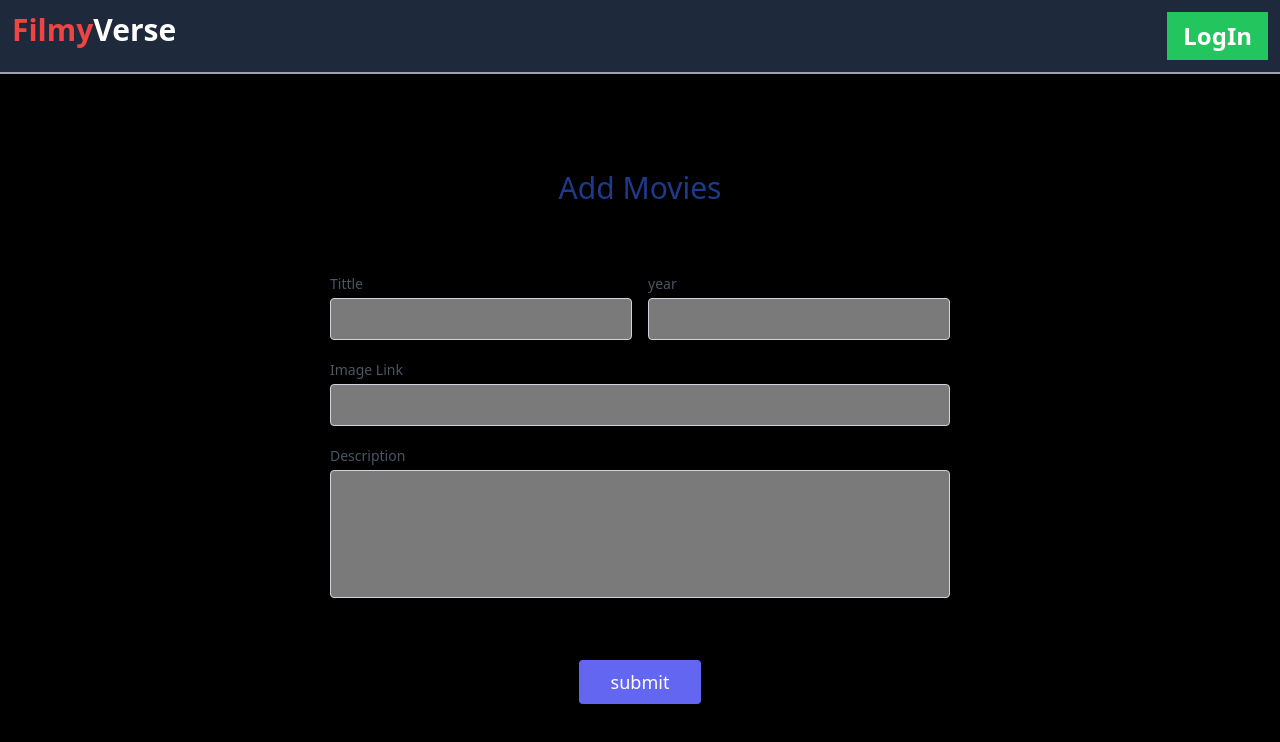
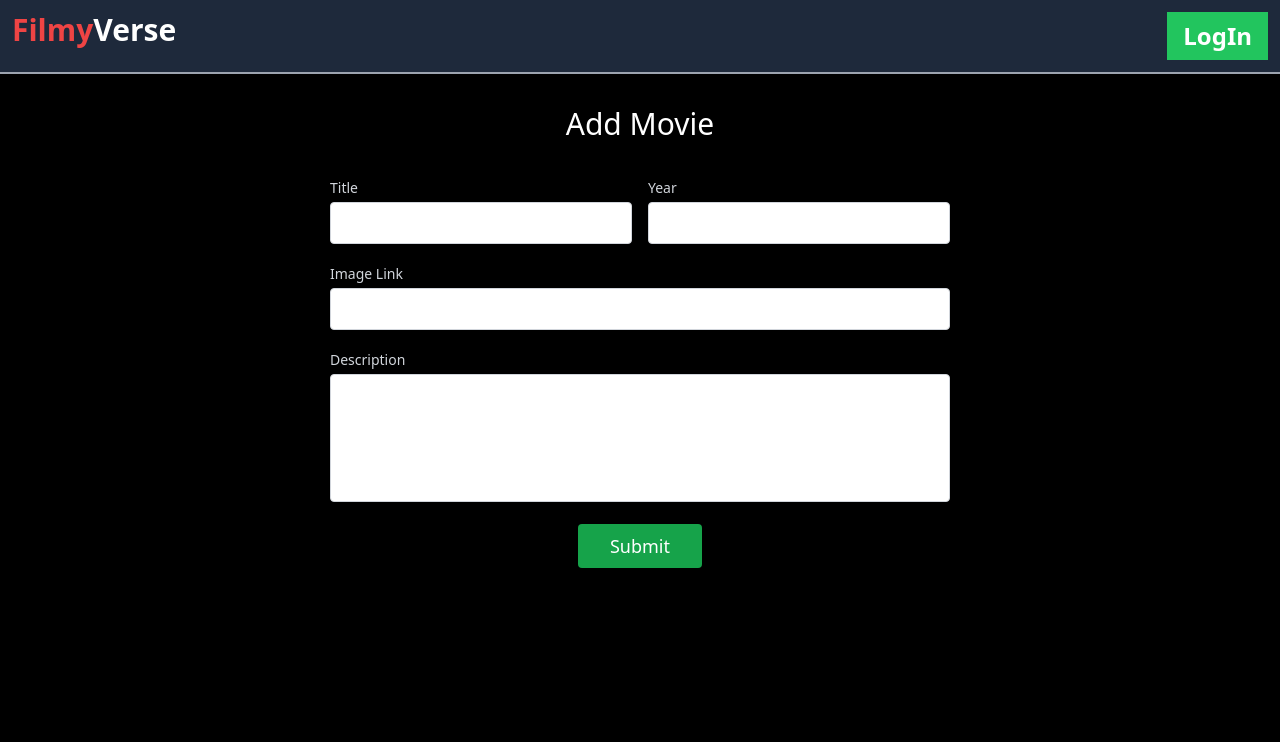
Before and after one commit to spirit-124/FilmyVerse, a React (Vite) app: page /addmovie in a window 1280 px wide. Shown: the top 742 px of the page. Built offline with nearby package versions, Linux system fonts and the light colour scheme.

Commit message:
[Completed] Project

```diff
--- a/src/components/AddMovie.jsx
+++ b/src/components/AddMovie.jsx
@@ -1,76 +1,87 @@
-// import { async } from "@firebase/util";
-import { useContext, useState } from "react";
+import React, { useContext, useState } from "react";
 import { TailSpin } from "react-loader-spinner";
-// import { moviesRef } from "../firebase/firebase";
-import swal from "sweetalert";
 import { addDoc } from "firebase/firestore";
 import { moviesRef } from "../firebase/firebase";
-import { async } from "@firebase/util";
+import swal from "sweetalert";
 import { Appstate } from "../App";
+import { useNavigate } from "react-router-dom";
+
 const AddMovie = () => {
   const useAppstate = useContext(Appstate);
+  const navigate = useNavigate();
   const [form, setForm] = useState({
     title: "",
     year: "",
     description: "",
+    image: "",
     rated: 0,
     rating: 0,
   });
+  const [loading, setLoading] = useState(false);
 
   const addMovie = async () => {
     setLoading(true);
     try {
+      if (useAppstate.login) {
         await addDoc(moviesRef, form);
         swal({
-        title: "Success!",
+          title: "Successfully Added",
           icon: "success",
-        button: false,
+          buttons: false,
           timer: 3000,
         });
-      setLoading(false);
-    } catch (error) {
-      console.log(error);
+        setForm({
+          title: "",
+          year: "",
+          description: "",
+          image: "",
+        });
+      } else {
+        navigate("/login");
+      }
+    } catch (err) {
+      swal({
+        title: err,
+        icon: "error",
+        buttons: false,
+        timer: 3000,
+      });
     }
     setLoading(false);
   };
 
-  const [loading, setLoading] = useState(false);
   return (
-    <section className="text-gray-600 body-font relative">
-      <div className="container px-5 py-24 mx-auto">
-        <div className="flex flex-col text-center w-full mb-12">
-          <h1 className="sm:text-3xl text-3xl font-medium title-font mb-4 text-blue-900">
-            Add Movies
+    <div>
+      <section class="text-gray-600 body-font relative">
+        <div class="container px-5 py-8 mx-auto">
+          <div class="flex flex-col text-center w-full mb-4">
+            <h1 class="sm:text-3xl text-xl font-medium title-font mb-4 text-white">
+              Add Movie
             </h1>
-          <p className="lg:w-2/3 mx-auto leading-relaxed text-base"></p>
           </div>
-        <div className="lg:w-1/2 md:w-2/3 mx-auto">
-          <div className="flex flex-wrap -m-2">
-            <div className="p-2 w-1/2">
-              <div className="relative">
-                <label
-                  htmlFor="name"
-                  className="leading-7 text-sm text-gray-600"
-                >
-                  Tittle
+          <div class="lg:w-1/2 md:w-2/3 mx-auto">
+            <div class="flex flex-wrap -m-2">
+              <div class="p-2 w-1/2">
+                <div class="relative">
+                  <label for="name" class="leading-7 text-sm text-gray-300">
+                    Title
                   </label>
                   <input
                     type="text"
                     id="name"
                     name="name"
                     value={form.title}
-                  onChange={(e) => setForm({ ...form, title: e.target.value })}
-                  className="w-full bg-gray-100 bg-opacity-50 rounded border border-gray-300 focus:border-indigo-500 focus:bg-white focus:ring-2 focus:ring-indigo-200 text-base outline-none text-gray-700 py-1 px-3 leading-8 transition-colors duration-200 ease-in-out"
+                    onChange={(e) =>
+                      setForm({ ...form, title: e.target.value })
+                    }
+                    class="w-full bg-white rounded border border-gray-300 focus:border-indigo-500 focus:ring-2 focus:ring-indigo-200 text-base outline-none text-gray-700 py-1 px-3 leading-8 transition-colors duration-200 ease-in-out"
                   />
                 </div>
               </div>
-            <div className="p-2 w-1/2">
-              <div className="relative">
-                <label
-                  htmlFor="email"
-                  className="leading-7 text-sm text-gray-600"
-                >
-                  year
+              <div class="p-2 w-1/2">
+                <div class="relative">
+                  <label for="email" class="leading-7 text-sm text-gray-300">
+                    Year
                   </label>
                   <input
                     type="email"
@@ -78,33 +89,29 @@
                     name="email"
                     value={form.year}
                     onChange={(e) => setForm({ ...form, year: e.target.value })}
-                  className="w-full bg-gray-100 bg-opacity-50 rounded border border-gray-300 focus:border-indigo-500 focus:bg-white focus:ring-2 focus:ring-indigo-200 text-base outline-none text-gray-700 py-1 px-3 leading-8 transition-colors duration-200 ease-in-out"
+                    class="w-full bg-white rounded border border-gray-300 focus:border-indigo-500 focus:bg-white focus:ring-2 focus:ring-indigo-200 text-base outline-none text-gray-700 py-1 px-3 leading-8 transition-colors duration-200 ease-in-out"
                   />
                 </div>
               </div>
-            <div className="p-2 w-full">
-              <div className="relative">
-                <label
-                  htmlFor="message"
-                  className="leading-7 text-sm text-gray-600"
-                >
+              <div class="p-2 w-full">
+                <div class="relative">
+                  <label for="message" class="leading-7 text-sm text-gray-300">
                     Image Link
                   </label>
                   <input
                     id="message"
                     name="message"
                     value={form.image}
-                  onChange={(e) => setForm({ ...form, image: e.target.value })}
-                  className="w-full bg-gray-100 bg-opacity-50 rounded border border-gray-300 focus:border-indigo-500 focus:bg-white focus:ring-2 focus:ring-indigo-200 text-base outline-none text-gray-700 py-1 px-3 leading-8 transition-colors duration-200 ease-in-out"
-                ></input>
+                    onChange={(e) =>
+                      setForm({ ...form, image: e.target.value })
+                    }
+                    class="w-full bg-white rounded border border-gray-300 focus:border-indigo-500 focus:bg-white focus:ring-2 focus:ring-indigo-200 text-base outline-none text-gray-700 py-1 px-3 leading-8 transition-colors duration-200 ease-in-out"
+                  />
                 </div>
               </div>
-            <div className="p-2 w-full">
-              <div className="relative">
-                <label
-                  htmlFor="message"
-                  className="leading-7 text-sm text-gray-600"
-                >
+              <div class="p-2 w-full">
+                <div class="relative">
+                  <label for="message" class="leading-7 text-sm text-gray-300">
                     Description
                   </label>
                   <textarea
@@ -114,89 +121,23 @@
                     onChange={(e) =>
                       setForm({ ...form, description: e.target.value })
                     }
-                  className="w-full bg-gray-100 bg-opacity-50 rounded border border-gray-300 focus:border-indigo-500 focus:bg-white focus:ring-2 focus:ring-indigo-200 h-32 text-base outline-none text-gray-700 py-1 px-3 resize-none leading-6 transition-colors duration-200 ease-in-out"
+                    class="w-full bg-white rounded border border-gray-300 focus:border-indigo-500 focus:bg-white focus:ring-2 focus:ring-indigo-200 h-32 text-base outline-none text-gray-700 py-1 px-3 resize-none leading-6 transition-colors duration-200 ease-in-out"
                   ></textarea>
                 </div>
               </div>
-            <div className="p-2 w-full mt-10  ">
+              <div class="p-2 w-full">
                 <button
                   onClick={addMovie}
-                className="flex mx-auto text-white bg-indigo-500 border-0 py-2 px-8 focus:outline-none hover:bg-indigo-600 rounded text-lg"
+                  class="flex mx-auto text-white bg-green-600 border-0 py-2 px-8 focus:outline-none hover:bg-green-700 rounded text-lg"
                 >
-                {loading ? <TailSpin height={25} color="white" /> : "submit"}
+                  {loading ? <TailSpin height={25} color="white" /> : "Submit"}
                 </button>
               </div>
-            {/* <div className="p-2 w-full pt-8 mt-8 border-t border-gray-200 text-center">
-              <a className="text-indigo-500">example@email.com</a>
-              <p className="leading-normal my-5">
-                49 Smith St.
-                <br />
-                Saint Cloud, MN 56301
-              </p>
-              <span className="inline-flex">
-                <a className="text-gray-500">
-                  <svg
-                    fill="currentColor"
-                    strokeLinecap="round"
-                    strokeLinejoin="round"
-                    strokeWidth="2"
-                    className="w-5 h-5"
-                    viewBox="0 0 24 24"
-                  >
-                    <path d="M18 2h-3a5 5 0 00-5 5v3H7v4h3v8h4v-8h3l1-4h-4V7a1 1 0 011-1h3z"></path>
-                  </svg>
-                </a>
-                <a className="ml-4 text-gray-500">
-                  <svg
-                    fill="currentColor"
-                    strokeLinecap="round"
-                    strokeLinejoin="round"
-                    strokeWidth="2"
-                    className="w-5 h-5"
-                    viewBox="0 0 24 24"
-                  >
-                    <path d="M23 3a10.9 10.9 0 01-3.14 1.53 4.48 4.48 0 00-7.86 3v1A10.66 10.66 0 013 4s-4 9 5 13a11.64 11.64 0 01-7 2c9 5 20 0 20-11.5a4.5 4.5 0 00-.08-.83A7.72 7.72 0 0023 3z"></path>
-                  </svg>
-                </a>
-                <a className="ml-4 text-gray-500">
-                  <svg
-                    fill="none"
-                    stroke="currentColor"
-                    strokeLinecap="round"
-                    strokeLinejoin="round"
-                    strokeWidth="2"
-                    className="w-5 h-5"
-                    viewBox="0 0 24 24"
-                  >
-                    <rect
-                      width="20"
-                      height="20"
-                      x="2"
-                      y="2"
-                      rx="5"
-                      ry="5"
-                    ></rect>
-                    <path d="M16 11.37A4 4 0 1112.63 8 4 4 0 0116 11.37zm1.5-4.87h.01"></path>
-                  </svg>
-                </a>
-                <a className="ml-4 text-gray-500">
-                  <svg
-                    fill="currentColor"
-                    strokeLinecap="round"
-                    strokeLinejoin="round"
-                    strokeWidth="2"
-                    className="w-5 h-5"
-                    viewBox="0 0 24 24"
-                  >
-                    <path d="M21 11.5a8.38 8.38 0 01-.9 3.8 8.5 8.5 0 01-7.6 4.7 8.38 8.38 0 01-3.8-.9L3 21l1.9-5.7a8.38 8.38 0 01-.9-3.8 8.5 8.5 0 014.7-7.6 8.38 8.38 0 013.8-.9h.5a8.48 8.48 0 018 8v.5z"></path>
-                  </svg>
-                </a>
-              </span>
-            </div> */}
             </div>
           </div>
         </div>
       </section>
+    </div>
   );
 };
 
```
Lines whose indentation alone changed are shown as unchanged.
